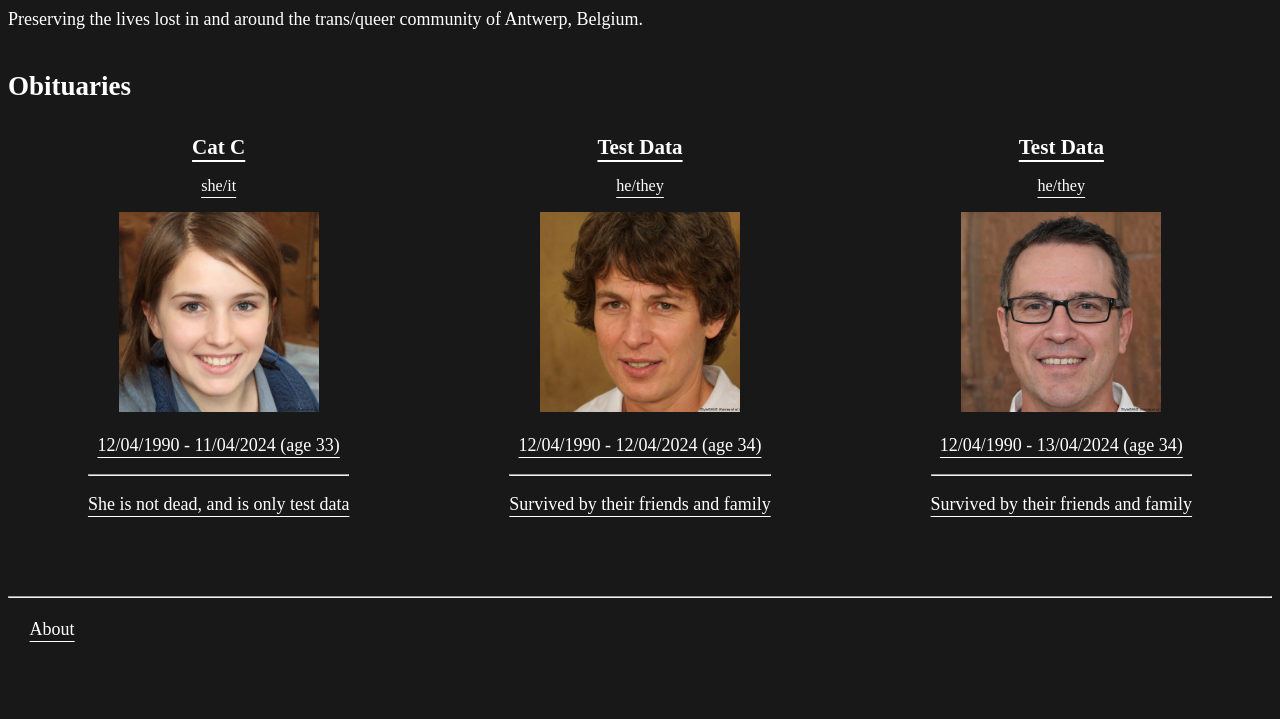
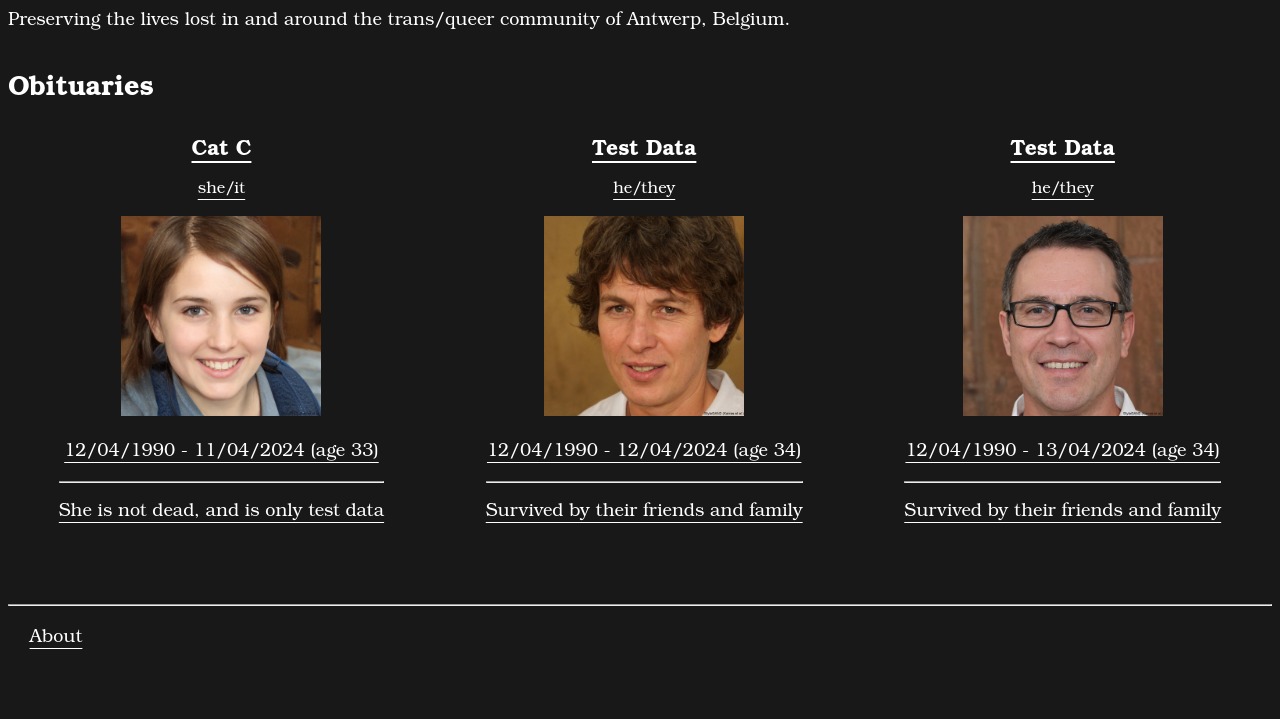
Before and after one commit to Denperidge/community-obituaries, an Eleventy site: page src/index.html in a window 1280 px wide. Shown: the part 81-800 px from the top of the page. Built offline with nearby package versions, Linux system fonts and the light colour scheme; Eleventy itself is replaced by a stand-in of ours; files that its build step writes are made by us from their sources.

Commit message:
Added font stack

```diff
--- a/src/static/stylesheet.css
+++ b/src/static/stylesheet.css
@@ -2,6 +2,8 @@
     font-size: 18px;
     background-color: #181818;
     color: white;
+    /* Antique font-stack from https://modernfontstacks.com/#font-stacks */
+    font-family: Superclarendon, 'Bookman Old Style', 'URW Bookman', 'URW Bookman L', 'Georgia Pro', Georgia, serif;
 }
 
 a {
```
